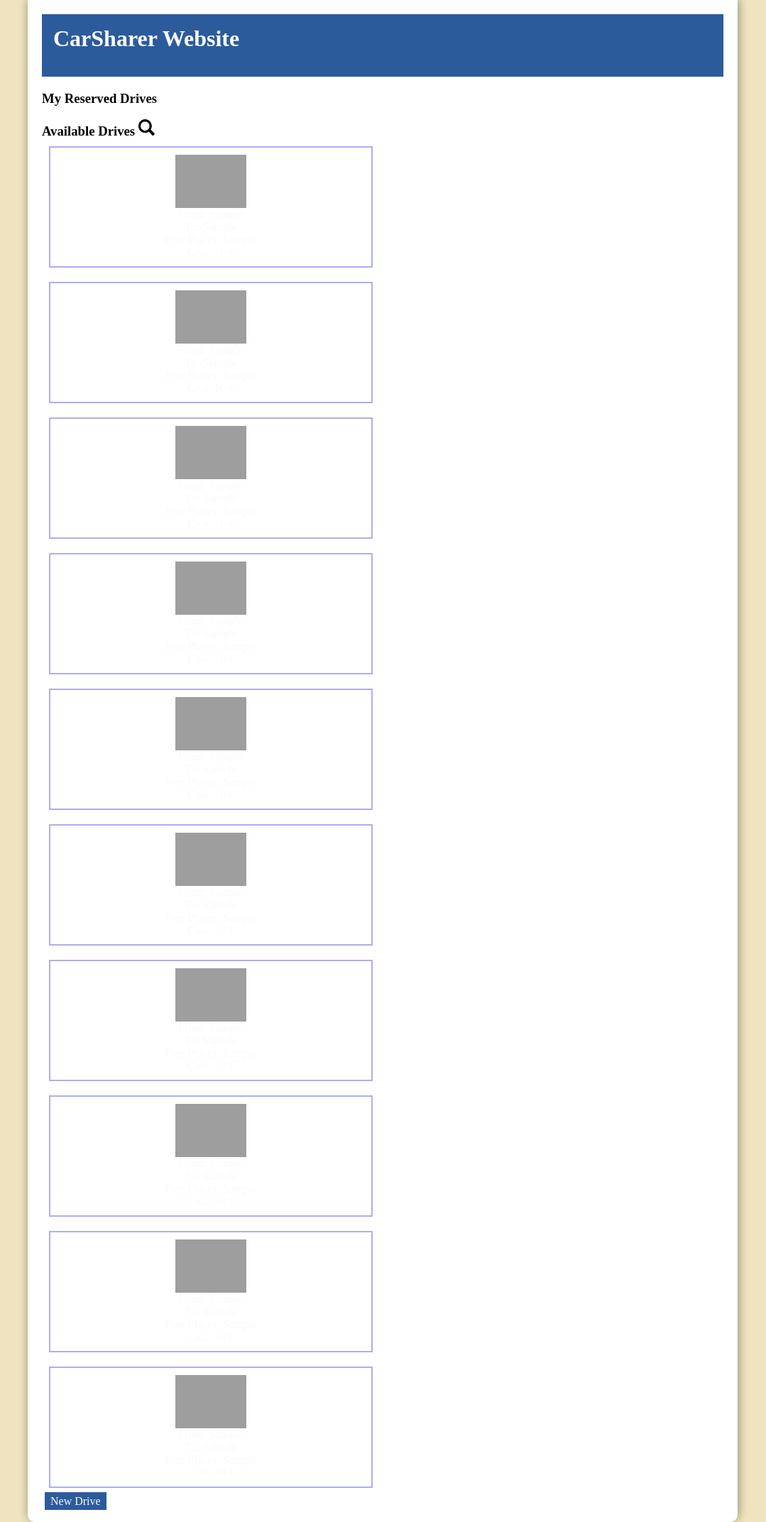
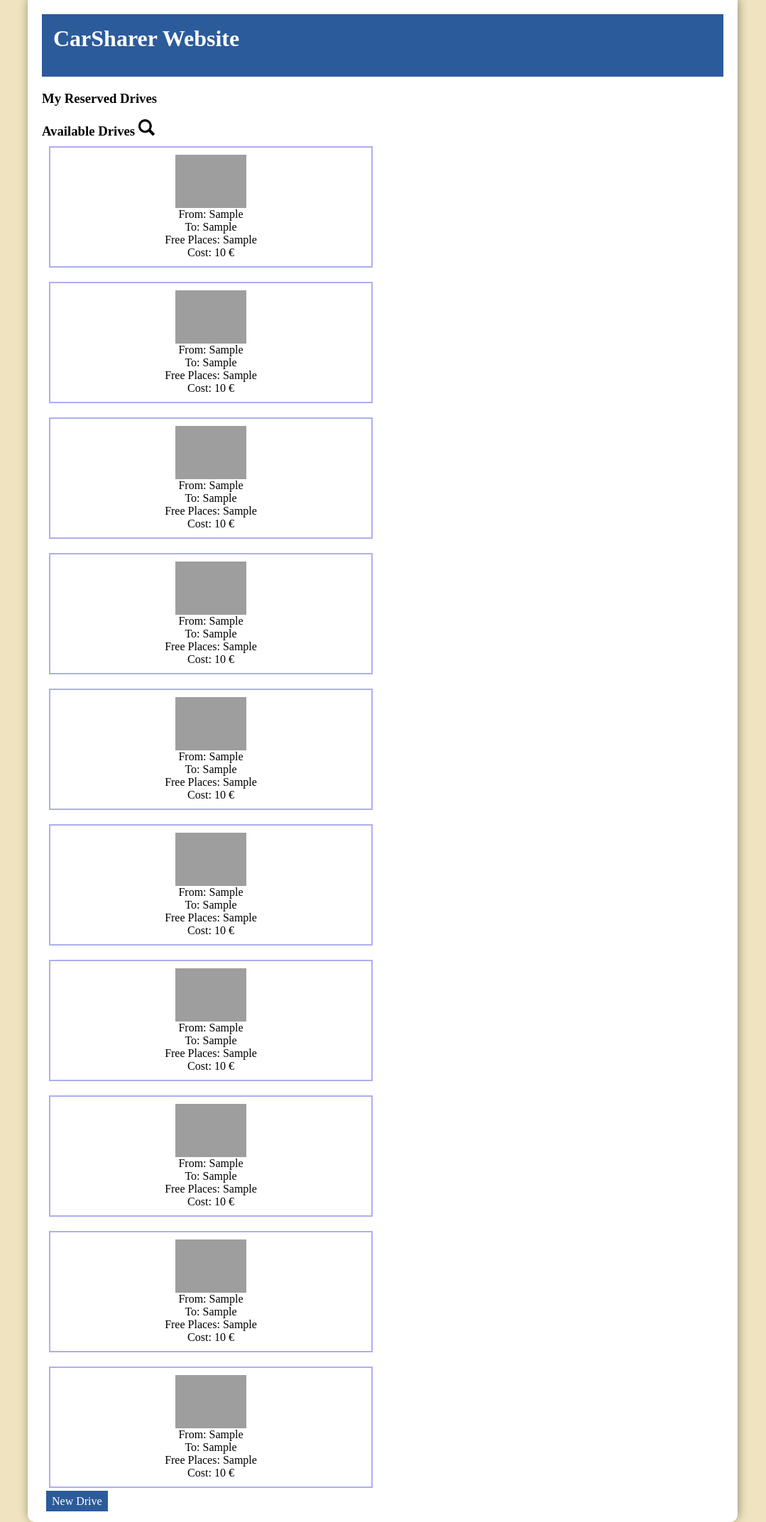
Before and after one commit to horriblename/coursework-database-db2, a Flask app: template template/carSharer.html in a window 1280 px wide. Shown: the whole page at 71% size, without its empty margins (101-1180 px from the left). Run offline with Flask 2, Linux system fonts and the light colour scheme; the template is opened without the code that fills it: most values are stand-ins (such as "Sample title", 1, 10 or a date in 2020); parts of the project's set-up code (start-up, migrations or seed data) failed here and were passed over; grey boxes are pictures that could not be loaded.

Commit message:
css tweaks

```diff
--- a/static/root.css
+++ b/static/root.css
@@ -40,17 +40,19 @@ hr{
 }
 
 a:link{
-   color: FAFAFA;
+   color: black;
    text-decoration: none;
 }
 
-.btn {
+.btn:link {
    background-color: #2c5b9c;
-   padding: 4px 8px;
-   margin: 4px 4px;
+   padding: 6px 8px;
+   margin: 6px 6px;
    color: white;
+}
 
-   text-decoration: none;
+.btn:visited {
+   color: white;
 }
 
 .table-subtle {
```
